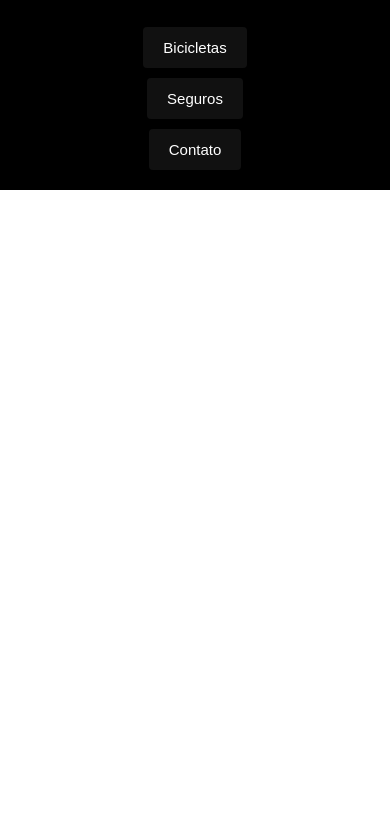
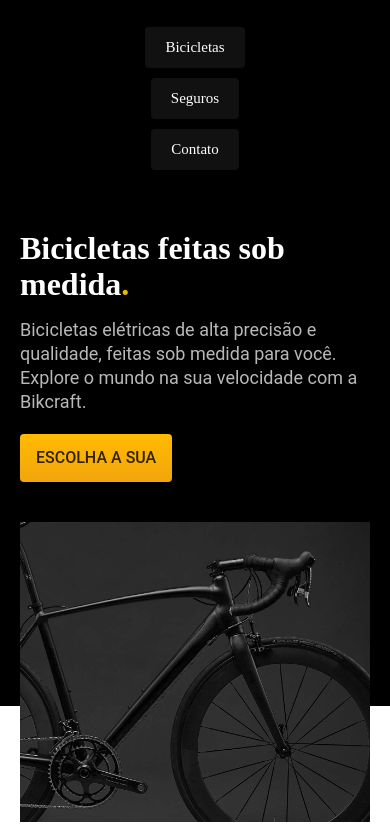
Before and after one commit to EnzoSantana98/Bickraft, a plain HTML site: page index.html in a window 390 px wide. Shown: the part 59-885 px from the top of the page. Before the commit the page ends 844 px from the top, so only its background shows below. Drawn offline with Linux system fonts and the light colour scheme.

Commit message:
introdução

```diff
--- a/css/index.css
+++ b/css/index.css
@@ -1,18 +1,30 @@
+/* estilos gerais */
 body {
   margin: 0px;
   font-family: Arial, Helvetica, sans-serif;
 }
 
+h1,
+p,
 ul {
   margin: 0px;
+}
+
+ul {
   padding: 0px;
   list-style: none;
 }
 
 a {
   text-decoration: none;
+  color: inherit;
 }
 
+img {
+  max-width: 100%;
+}
+
+/* header e menu */
 .header-bg {
   background-color: #000000;
 }
@@ -40,6 +52,8 @@ a {
   color: #ffffff;
   font-size: 18px;
   position: relative;
+  font-family: 'Poppins';
+  font-weight: 400;
 }
 
 .header-menu a::after {
@@ -55,8 +69,6 @@ a {
   width: 100%;
   transition: 0.3s;
 }
-
-/* responsividade */
 
 @media (max-width: 800px) {
   .header-menu a {
@@ -94,3 +106,105 @@ a {
     text-align: center;
   }
 }
+
+/* introdução */
+.introducao-bg {
+  background-color: #000000;
+  box-shadow: inset 0px -120px #ffffff;
+}
+
+.introducao {
+  max-width: 1200px;
+  margin: 0 auto;
+  padding: 20px;
+  box-sizing: border-box;
+  color: #ffffff;
+  display: grid;
+  grid-template-columns: 1fr 1fr;
+  gap: 0px 40px;
+}
+
+.introducao-conteudo {
+  align-self: flex-end;
+  padding-bottom: 200px;
+}
+
+.introducao h1 {
+  font-size: 64px;
+  line-height: 1.125;
+  margin-bottom: 32px;
+  font-family: 'Poppins';
+  font-weight: 600;
+}
+
+.introducao h1 span {
+  color: #e7bb00;
+}
+
+.introducao p {
+  font-size: 24px;
+  line-height: 1.33;
+  margin-bottom: 20px;
+  color: #b8b8b8;
+  font-family: 'Roboto';
+  font-weight: 400;
+}
+
+.introducao a {
+  display: inline-block;
+  padding: 16px 32px;
+  text-transform: uppercase;
+  font-size: 18px;
+  line-height: 24px;
+  color: #332200;
+  background-image: linear-gradient(#ffbb00, #f2a50c);
+  border-radius: 4px;
+  box-shadow: 0 1px 2px rgba(0, 0, 0, 0.1);
+  font-family: 'Roboto';
+  font-weight: 500;
+}
+
+.introducao a:hover {
+  background: linear-gradient(#ffb60d, #e59317);
+}
+
+.introducao img {
+  height: 100%;
+  object-fit: cover;
+}
+
+@media (max-width: 1200px) {
+  .introducao h1 {
+    font-size: 48px;
+  }
+}
+
+@media (max-width: 800px) {
+  .introducao {
+    grid-template-columns: 1fr;
+    gap: 40px;
+    box-shadow: inset 0px -60px #ffffff;
+    padding: 40px 20px 0px 20px;
+  }
+  .introducao-conteudo {
+    padding-bottom: 0px;
+  }
+  .introducao h1 {
+    font-size: 32px;
+    margin-bottom: 16px;
+  }
+  .introducao p {
+    font-size: 18px;
+  }
+  .introducao img {
+    height: 300px;
+    width: 100%;
+  }
+}
+
+@media (max-width: 1600px) {
+  .introducao a {
+    padding: 12px 16px;
+    font-size: 16px;
+  }
+}
--- a/index.html
+++ b/index.html
@@ -11,6 +11,13 @@
     />
 
     <link rel="stylesheet" href="css/index.css" />
+
+    <!-- <link rel="preconnect" href="https://fonts.googleapis.com" />
+    <link rel="preconnect" href="https://fonts.gstatic.com" crossorigin />
+    <link
+      href="https://fonts.googleapis.com/css2?family=Poppins:wght@400;600&family=Roboto:wght@400;500&display=swap"
+      rel="stylesheet"
+    /> -->
   </head>
   <body>
     <header class="header-bg">
@@ -28,5 +35,21 @@
         </nav>
       </div>
     </header>
+
+    <main class="introducao-bg">
+      <div class="introducao">
+        <div class="introducao-conteudo">
+          <h1>Bicicletas feitas sob medida<span>.</span></h1>
+          <p>
+            Bicicletas elétricas de alta precisão e qualidade, feitas sob medida
+            para você. Explore o mundo na sua velocidade com a Bikcraft.
+          </p>
+          <a href="bicicletas.html">Escolha a sua</a>
+        </div>
+        <div>
+          <img src="img/fotos/introducao.jpg" alt="bicicleta elétrica preta." />
+        </div>
+      </div>
+    </main>
   </body>
 </html>
```
